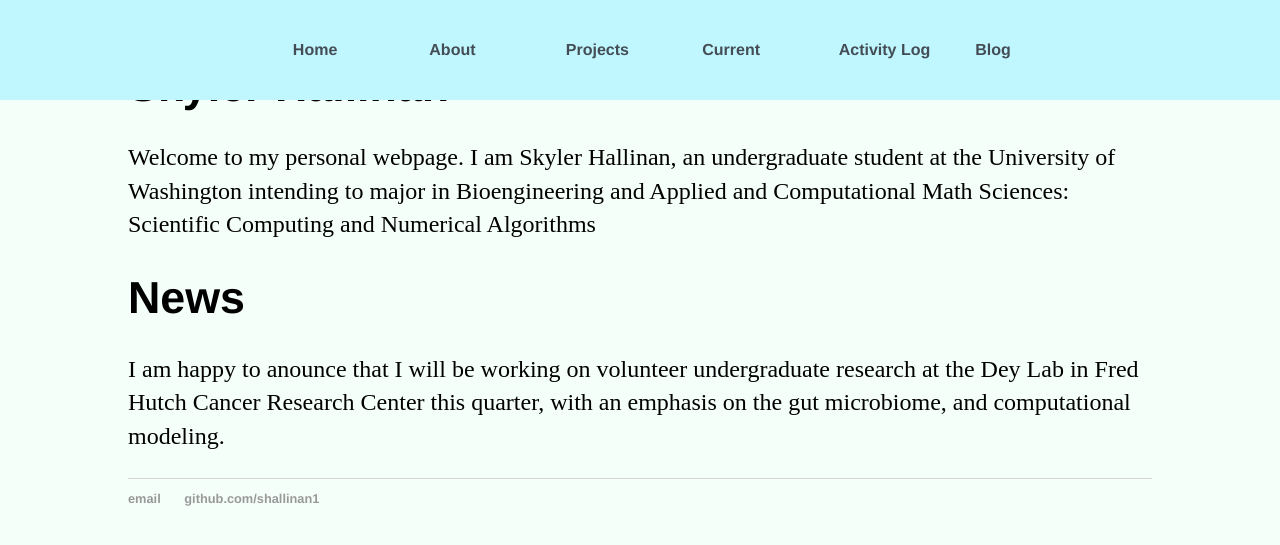
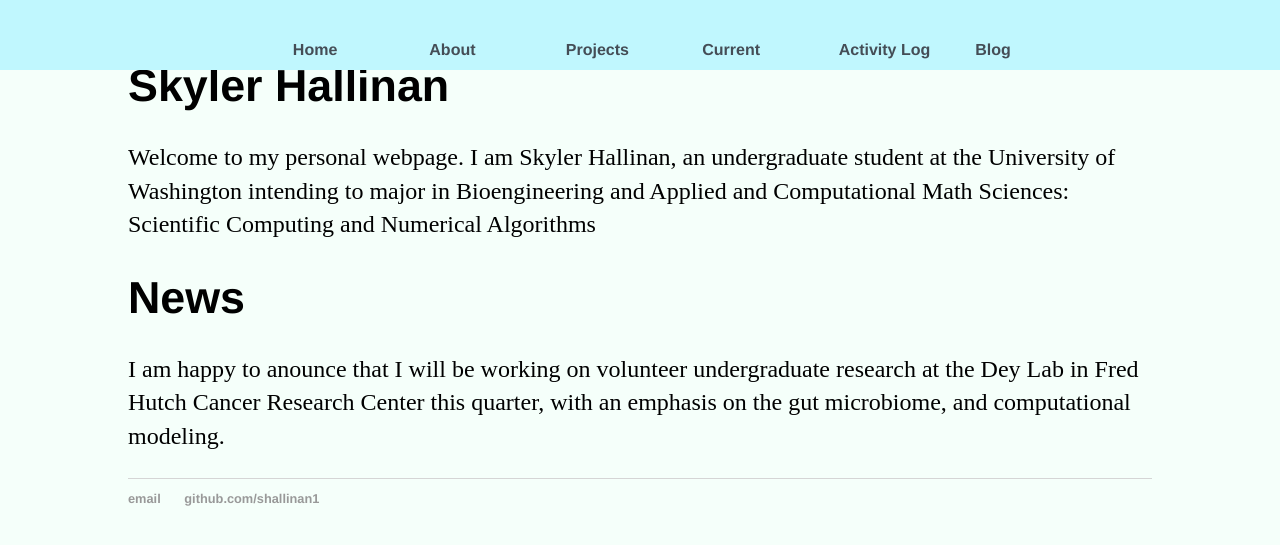
Before and after one commit to shallinan1/shallinan1.github.io, a Jekyll site: the page built from index.md, in a window 1280 px wide. Shown: the top 545 px of the page. Built offline with Jekyll 4.4.1, drawn with Linux system fonts in a browser that asks for light colours; our own code applies the rules of GitHub Pages for plain Markdown files.

Commit message:
css edit

```diff
--- a/css/main.css
+++ b/css/main.css
@@ -2,7 +2,7 @@
 	position: fixed;
 	z-index: 1;
 	width: 100%;
-	height: 100px;
+	height: 70px;
 	top: 0;
 	left: 0;
 	overflow: hidden;
```
